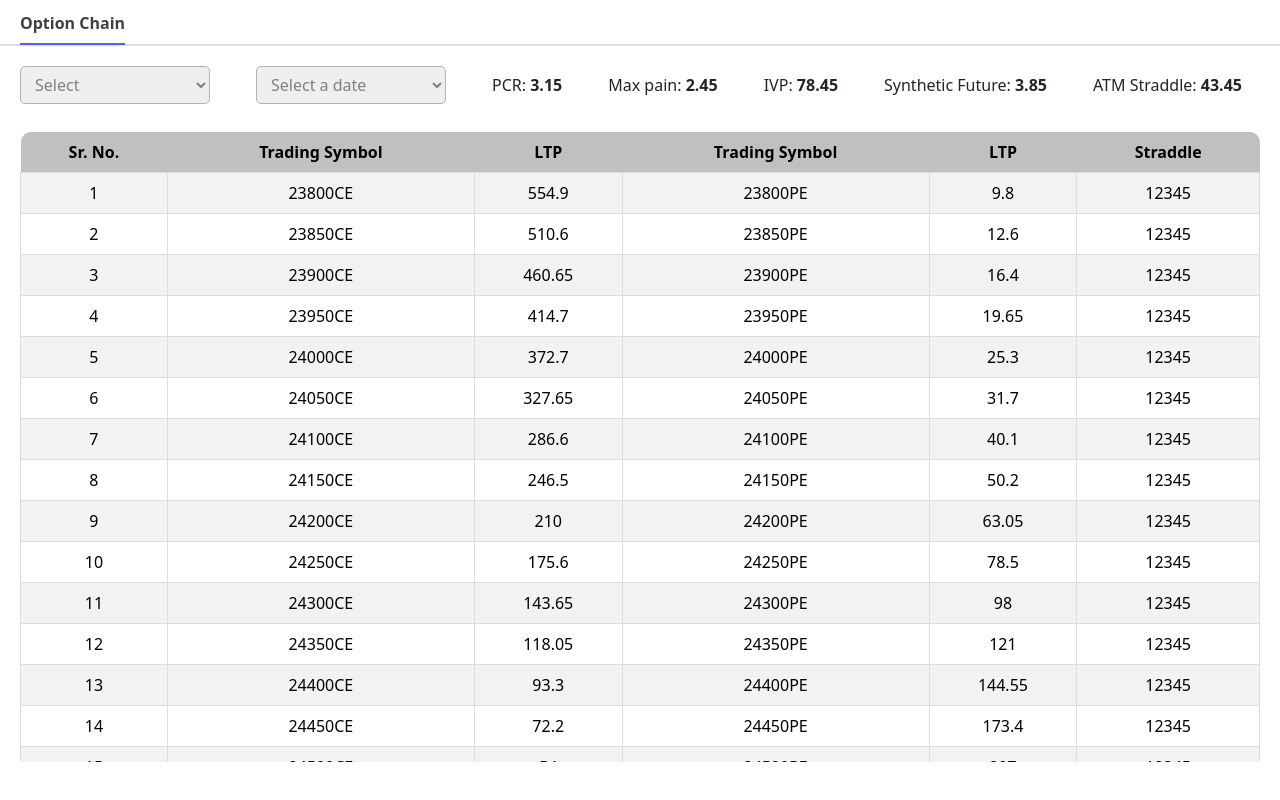
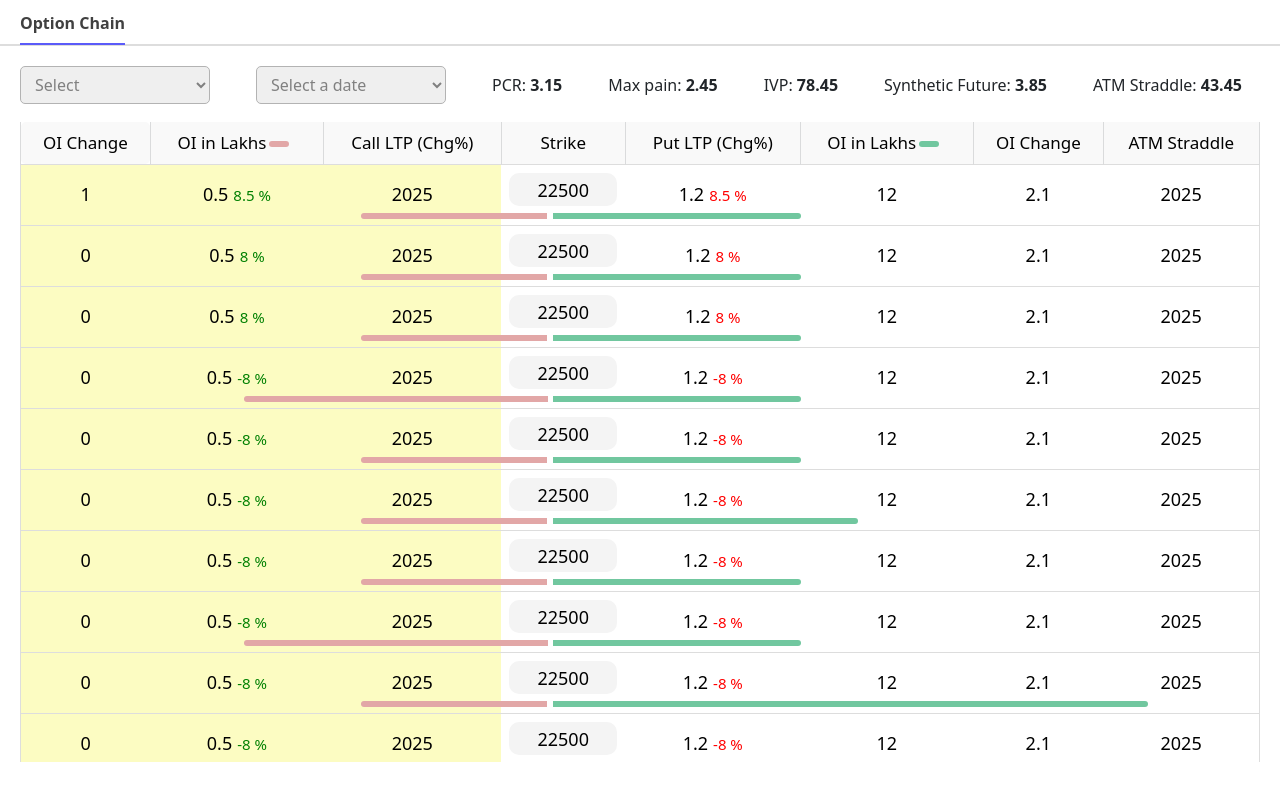
Before and after one commit to akash757/trade_front, a React (Create React App) app: page / in a window 1280 px wide. Built offline with nearby package versions, Linux system fonts and the light colour scheme.

Commit message:
Update design

```diff
--- a/src/data.js
+++ b/src/data.js
@@ -1,130 +1,196 @@
 const data = [
     {
-      "CEtradingSymbol": "23800CE",
-      "CEltp": 554.9,
-      "PEtradingSymbol": "23800PE",
-      "PEltp": 9.8
+      "OIChange1": 1.0,
+      "OILakhs1": 0.5,
+      "CallLTP": 2025.00,
+      "CallLTPPER1": +8.5,
+      "Strike": 22500,
+      "PutLTP": 1.20,
+      "CallLTPPER2": -7.0,
+      "OILakhs2": 12.00,
+      "OIChange2": 2.1,
+      "ATMStraddle": 2025.00
     },
     {
-      "CEtradingSymbol": "23850CE",
-      "CEltp": 510.6,
-      "PEtradingSymbol": "23850PE",
-      "PEltp": 12.6
+      "OIChange1": 0.0,
+      "OILakhs1": 0.5,
+      "CallLTP": 2025.00,
+      "CallLTPPER1": +8.0,
+      "Strike": 22500,
+      "PutLTP": 1.20,
+      "CallLTPPER2": -7.0,
+      "OILakhs2": 12.00,
+      "OIChange2": 2.1,
+      "ATMStraddle": 2025.00
     },
     {
-      "CEtradingSymbol": "23900CE",
-      "CEltp": 460.65,
-      "PEtradingSymbol": "23900PE",
-      "PEltp": 16.4
+      "OIChange1": 0.0,
+      "OILakhs1": 0.5,
+      "CallLTP": 2025.00,
+      "CallLTPPER1": +8.0,
+      "Strike": 22500,
+      "PutLTP": 1.20,
+      "CallLTPPER2": -7.0,
+      "OILakhs2": 12.00,
+      "OIChange2": 2.1,
+      "ATMStraddle": 2025.00
     },
     {
-      "CEtradingSymbol": "23950CE",
-      "CEltp": 414.7,
-      "PEtradingSymbol": "23950PE",
-      "PEltp": 19.65
+      "OIChange1": 0.0,
+      "OILakhs1": 0.5,
+      "CallLTP": 2025.00,
+      "CallLTPPER1": -8.0,
+      "Strike": 22500,
+      "PutLTP": 1.20,
+      "CallLTPPER2": -7.0,
+      "OILakhs2": 12.00,
+      "OIChange2": 2.1,
+      "ATMStraddle": 2025.00
     },
     {
-      "CEtradingSymbol": "24000CE",
-      "CEltp": 372.7,
-      "PEtradingSymbol": "24000PE",
-      "PEltp": 25.3
+      "OIChange1": 0.0,
+      "OILakhs1": 0.5,
+      "CallLTP": 2025.00,
+      "CallLTPPER1": -8.0,
+      "Strike": 22500,
+      "PutLTP": 1.20,
+      "CallLTPPER2": -7.0,
+      "OILakhs2": 12.00,
+      "OIChange2": 2.1,
+      "ATMStraddle": 2025.00
     },
     {
-      "CEtradingSymbol": "24050CE",
-      "CEltp": 327.65,
-      "PEtradingSymbol": "24050PE",
-      "PEltp": 31.7
+      "OIChange1": 0.0,
+      "OILakhs1": 0.5,
+      "CallLTP": 2025.00,
+      "CallLTPPER1": -8.0,
+      "Strike": 22500,
+      "PutLTP": 1.20,
+      "CallLTPPER2": -7.0,
+      "OILakhs2": 12.00,
+      "OIChange2": 2.1,
+      "ATMStraddle": 2025.00
     },
     {
-      "CEtradingSymbol": "24100CE",
-      "CEltp": 286.6,
-      "PEtradingSymbol": "24100PE",
-      "PEltp": 40.1
+      "OIChange1": 0.0,
+      "OILakhs1": 0.5,
+      "CallLTP": 2025.00,
+      "CallLTPPER1": -8.0,
+      "Strike": 22500,
+      "PutLTP": 1.20,
+      "CallLTPPER2": -7.0,
+      "OILakhs2": 12.00,
+      "OIChange2": 2.1,
+      "ATMStraddle": 2025.00
     },
     {
-      "CEtradingSymbol": "24150CE",
-      "CEltp": 246.5,
-      "PEtradingSymbol": "24150PE",
-      "PEltp": 50.2
+      "OIChange1": 0.0,
+      "OILakhs1": 0.5,
+      "CallLTP": 2025.00,
+      "CallLTPPER1": -8.0,
+      "Strike": 22500,
+      "PutLTP": 1.20,
+      "CallLTPPER2": -7.0,
+      "OILakhs2": 12.00,
+      "OIChange2": 2.1,
+      "ATMStraddle": 2025.00
     },
     {
-      "CEtradingSymbol": "24200CE",
-      "CEltp": 210,
-      "PEtradingSymbol": "24200PE",
-      "PEltp": 63.05
+      "OIChange1": 0.0,
+      "OILakhs1": 0.5,
+      "CallLTP": 2025.00,
+      "CallLTPPER1": -8.0,
+      "Strike": 22500,
+      "PutLTP": 1.20,
+      "CallLTPPER2": -7.0,
+      "OILakhs2": 12.00,
+      "OIChange2": 2.1,
+      "ATMStraddle": 2025.00
     },
     {
-      "CEtradingSymbol": "24250CE",
-      "CEltp": 175.6,
-      "PEtradingSymbol": "24250PE",
-      "PEltp": 78.5
+      "OIChange1": 0.0,
+      "OILakhs1": 0.5,
+      "CallLTP": 2025.00,
+      "CallLTPPER1": -8.0,
+      "Strike": 22500,
+      "PutLTP": 1.20,
+      "CallLTPPER2": -7.0,
+      "OILakhs2": 12.00,
+      "OIChange2": 2.1,
+      "ATMStraddle": 2025.00
     },
     {
-      "CEtradingSymbol": "24300CE",
-      "CEltp": 143.65,
-      "PEtradingSymbol": "24300PE",
-      "PEltp": 98
+      "OIChange1": 0.0,
+      "OILakhs1": 0.5,
+      "CallLTP": 2025.00,
+      "CallLTPPER1": -8.0,
+      "Strike": 22500,
+      "PutLTP": 1.20,
+      "CallLTPPER2": -7.0,
+      "OILakhs2": 12.00,
+      "OIChange2": 2.1,
+      "ATMStraddle": 2025.00
     },
     {
-      "CEtradingSymbol": "24350CE",
-      "CEltp": 118.05,
-      "PEtradingSymbol": "24350PE",
-      "PEltp": 121
+      "OIChange1": 0.0,
+      "OILakhs1": 0.5,
+      "CallLTP": 2025.00,
+      "CallLTPPER1": -8.0,
+      "Strike": 22500,
+      "PutLTP": 1.20,
+      "CallLTPPER2": -7.0,
+      "OILakhs2": 12.00,
+      "OIChange2": 2.1,
+      "ATMStraddle": 2025.00
     },
     {
-      "CEtradingSymbol": "24400CE",
-      "CEltp": 93.3,
-      "PEtradingSymbol": "24400PE",
-      "PEltp": 144.55
+      "OIChange1": 0.0,
+      "OILakhs1": 0.5,
+      "CallLTP": 2025.00,
+      "CallLTPPER1": -8.0,
+      "Strike": 22500,
+      "PutLTP": 1.20,
+      "CallLTPPER2": -7.0,
+      "OILakhs2": 12.00,
+      "OIChange2": 2.1,
+      "ATMStraddle": 2025.00
     },
     {
-      "CEtradingSymbol": "24450CE",
-      "CEltp": 72.2,
-      "PEtradingSymbol": "24450PE",
-      "PEltp": 173.4
+      "OIChange1": 0.0,
+      "OILakhs1": 0.5,
+      "CallLTP": 2025.00,
+      "CallLTPPER1": -8.0,
+      "Strike": 22500,
+      "PutLTP": 1.20,
+      "CallLTPPER2": -7.0,
+      "OILakhs2": 12.00,
+      "OIChange2": 2.1,
+      "ATMStraddle": 2025.00
     },
     {
-      "CEtradingSymbol": "24500CE",
-      "CEltp": 54,
-      "PEtradingSymbol": "24500PE",
-      "PEltp": 207
+      "OIChange1": 0.0,
+      "OILakhs1": 0.5,
+      "CallLTP": 2025.00,
+      "CallLTPPER1": -8.0,
+      "Strike": 22500,
+      "PutLTP": 1.20,
+      "CallLTPPER2": -7.0,
+      "OILakhs2": 12.00,
+      "OIChange2": 2.1,
+      "ATMStraddle": 2025.00
     },
     {
-      "CEtradingSymbol": "24550CE",
-      "CEltp": 40.3,
-      "PEtradingSymbol": "24550PE",
-      "PEltp": 244.75
+      "OIChange1": 0.0,
+      "OILakhs1": 0.5,
+      "CallLTP": 2025.00,
+      "CallLTPPER1": -8.0,
+      "Strike": 22500,
+      "PutLTP": 1.20,
+      "CallLTPPER2": -7.0,
+      "OILakhs2": 12.00,
+      "OIChange2": 2.1,
+      "ATMStraddle": 2025.00
     },
-    {
-      "CEtradingSymbol": "24600CE",
-      "CEltp": 28.7,
-      "PEtradingSymbol": "24600PE",
-      "PEltp": 279.1
-    },
-    {
-      "CEtradingSymbol": "24650CE",
-      "CEltp": 19.65,
-      "PEtradingSymbol": "24650PE",
-      "PEltp": 320
-    },
-    {
-      "CEtradingSymbol": "24700CE",
-      "CEltp": 13.8,
-      "PEtradingSymbol": "24700PE",
-      "PEltp": 367
-    },
-    {
-      "CEtradingSymbol": "24750CE",
-      "CEltp": 9.2,
-      "PEtradingSymbol": "24750PE",
-      "PEltp": 413.15
-    },
-    {
-      "CEtradingSymbol": "24800CE",
-      "CEltp": 6.15,
-      "PEtradingSymbol": "24800PE",
-      "PEltp": 459.7
-    }
   ]
 
 export default data
--- a/src/index.css
+++ b/src/index.css
@@ -49,7 +49,7 @@ code {
   align-items: center;
 }
 .ThreadTable {
-  padding: 10px 20px;
+  padding: 0 20px 10px;
   max-width: 100%;
   overflow-y: scroll;
   height: 80vh;
@@ -62,19 +62,58 @@ code {
 }
 .Thread_Table td, .Thread_Table th {
   white-space: nowrap;
-  border: 1px solid #ddd;
+  border: none;
   padding: 20px;
   text-align: center;
 }
+.Thread_Table td {
+  height: 50px;
+  vertical-align: middle;
+}
 .Thread_Table th {
-  background-color: #c0c0c0 !important;
+  background-color: #f9f9f9 !important;
   position: sticky;
-  top:-10px;
+  top:0px;
   border: none !important;
+  text-align: center;
+  border-right: 1px solid ;
+  font-weight: normal;
+  border-right: 1px solid #dadbdc !important;
+  z-index: 99999;
+}
+.RedHeaderBorder  {
+  padding-right: 30px;
+}
+.RedHeaderBorder::before {
+  content: "";
+  width: 20px;
+  height: 6px;
+  border-radius: 8px;
+  background-color: #e2a7a7;
+  display: block;
+  position: absolute;
+  top: 19px;
+  right: 34px;
+}
+.GreenHeaderBorder {
+  padding-right: 30px;
+}
+.GreenHeaderBorder::before {
+  content: "";
+  width: 20px;
+  height: 6px;
+  border-radius: 8px;
+  background-color: #71c79f;
+  display: block;
+  position: absolute;
+  top: 19px;
+  right: 34px;
 }
 .Thread_Table th:first-of-type {
   left: 0;
-  top:-10px;
+  top:0px;
+  border-left: 1px solid #dadbdc !important;
+  border-radius: 5px !important;
 }
 .Thread_Table tr th:first-child {
   border-top-left-radius: 5px ;
@@ -100,19 +139,19 @@ code {
 	background-color: #a7a6a6;
 }
 .Thread_Table tr:last-child td:last-child {
-  border-bottom-right-radius:10px;
+  border-bottom-right-radius:2px;
 }
 
 .Thread_Table tr:last-child td:first-child {
-  border-bottom-left-radius:10px;
+  border-bottom-left-radius:2px;
 }
 
 .Thread_Table tr:first-child th:first-child {
-  border-top-left-radius:10px
+  border-top-left-radius:2px;
 }
 
 .Thread_Table tr:first-child th:last-child{
-  border-top-right-radius:10px
+  border-top-right-radius:2px;
 }
 .Thread_Table {
   border: none;
@@ -126,3 +165,107 @@ code {
   color: #808080;
   padding-right: 20px;
 }
+.Thread_Table tbody {
+  border: 1px solid #ddd;
+}
+.Thread_Table tbody tr {
+  border-bottom: 1px solid #ddd;
+  position: relative;
+}
+.Thread_Table tbody tr td {
+  font-size: 18px;
+  height: 50px;
+}
+.Thread_Table tr th {
+  font-size: 17px;
+}
+.StrileBtn {
+  background: #f4f4f4;
+  padding: 6px 15px;
+  border-radius: 10px;
+  display: block;
+  position: relative;
+  margin-bottom: 11px;
+  height: 33px;
+  line-height: 22px;
+}
+.Thread_Table tr:hover td {
+  background-color: #f2f2f2;
+}
+.Thread_Table tr td:nth-child(n+4) {
+  background-color: transparent !important;
+}
+.Thread_Table tbody tr:nth-child(-n+10) td:nth-child(-n+4) {
+  background: #f3f3003d;
+}
+.Thread_Table tbody tr td:nth-child(n+5):nth-child(-n+9) {
+  background: #f3f3003d;
+}
+.Thread_Table tbody tr:nth-child(10) ~ tr:nth-child(+n+5):nth-child(+n+9) {
+  background: #f3f3003d;
+}
+.PercentageGreen {
+  color: green;
+  font-size: 15px;
+  padding-left: 5px;
+}
+.PercentageRed {
+  color: red;
+  font-size: 15px;
+  padding-left: 5px;
+}
+.BorderRed {
+  border-bottom: 6px solid #e2a7a7;
+  position: absolute;
+  left: 27.5%;
+  right: 0;
+  bottom: 5px;
+  z-index: 9999;
+  width: 15%;
+  border-bottom-left-radius: 10px;
+  border-top-left-radius: 10px;
+}
+.BorderGreen {
+  border-bottom: 6px solid #71c79f;
+  position: absolute;
+  left: 43%;
+  right: 0;
+  bottom: 5px;
+  z-index: 9999;
+  width: 20%;
+  border-bottom-right-radius: 10px;
+  border-top-right-radius: 10px;
+}
+.Thread_Table tr:nth-child(4) td:nth-child(4) .BorderRed {
+  left: 18%;
+  width: 24.6%;
+}
+.Thread_Table tr:nth-child(8) td:nth-child(4) .BorderRed {
+  left: 18%;
+  width: 24.6%;
+}
+.Thread_Table tr:nth-child(10) td:nth-child(4) .BorderRed {
+  left: 18%;
+  width: 24.6%;
+}
+.Thread_Table tr:nth-child(15) td:nth-child(4) .BorderRed {
+  left: 18%;
+  width: 24.6%;
+}
+
+.Thread_Table tr:nth-child(6) td:nth-child(4) .BorderGreen {
+  right: 18%;
+  width: 24.6%;
+}
+.Thread_Table tr:nth-child(9) td:nth-child(4) .BorderGreen {
+  right: 18%;
+  width: 48%;
+}
+.Thread_Table tr:nth-child(11) td:nth-child(4) .BorderGreen {
+  right: 18%;
+  width: 38.6%;
+}
+.Thread_Table tr:nth-child(16) td:nth-child(4) .BorderGreen {
+  right: 18%;
+  width: 30.6%;
+}
--- a/src/views/Home.jsx
+++ b/src/views/Home.jsx
@@ -40,7 +40,7 @@ function Home() {
     { value: "09 july", label: "09 july" },
     { value: "08 july", label: "08 july" },
   ];
-  const header = ["Sr. No.", "Trading Symbol", "LTP", "Trading Symbol", "LTP", "Straddle"];
+  // const header = ["OI Change", "OI in Lakhs", "Call LTP (Chg%)", "Strike", "Put LTP (Chg%)", "OI in Lakhs", "OI Change","ATM Straddle"];
   // Helper function to get month name from month index
   const getMonthName = (monthIndex) => {
     const months = [
@@ -109,23 +109,44 @@ function Home() {
         </p>
       </div>
       <div className="ThreadTable style-2-Scrolbar">
-      <Table  className="Thread_Table"  striped hover>
+      <Table  className="Thread_Table" hover>
         <thead>
           <tr>
-            {header.map((name) => (
-              <th>{name}</th>
-            ))}
+            <th>OI Change</th>
+            <th>
+              OI in Lakhs
+              <span className="RedHeaderBorder"></span>
+            </th>
+            <th>Call LTP (Chg%)</th>
+            <th>Strike</th>
+            <th>Put LTP (Chg%)</th>
+            <th>
+              OI in Lakhs
+              <span className="GreenHeaderBorder"></span>
+            </th>
+            <th>OI Change</th>
+            <th>ATM Straddle</th>
           </tr>
         </thead>
         <tbody>
           {stockDetails.map((data, index) => (
             <tr>
-              <td>{index + 1}</td>
-              <td>{data?.CEtradingSymbol}</td>
-              <td>{data?.CEltp}</td>
-              <td>{data?.PEtradingSymbol}</td>
-              <td>{data?.PEltp}</td>
-              <td>12345</td>
+              <td>{data?.OIChange1}</td>
+              <td>{data?.OILakhs1}
+                <span className="PercentageGreen">{data.CallLTPPER1} % </span>
+              </td>
+              <td>{data?.CallLTP}</td>
+              <td>
+                <span className="StrileBtn">{data?.Strike}</span>
+                <span className="BorderRed"></span>
+                <span className="BorderGreen"></span>
+              </td>
+              <td>{data?.PutLTP}
+                <span className="PercentageRed">{data.CallLTPPER1} %</span>
+              </td>
+              <td>{data?.OILakhs2}</td>
+              <td>{data?.OIChange2}</td>
+              <td>{data?.ATMStraddle}</td>
             </tr>
           ))}
         </tbody>
```
